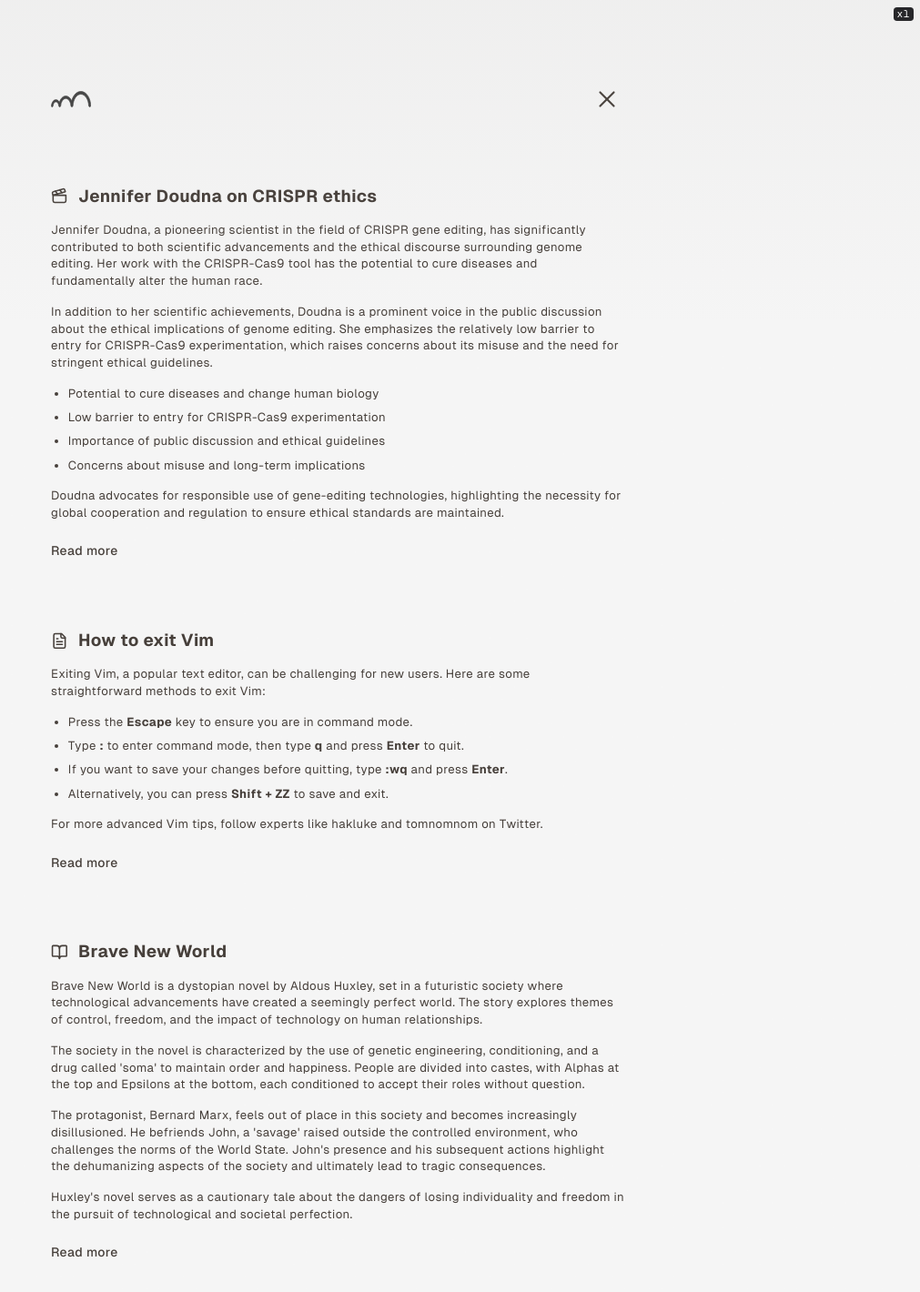
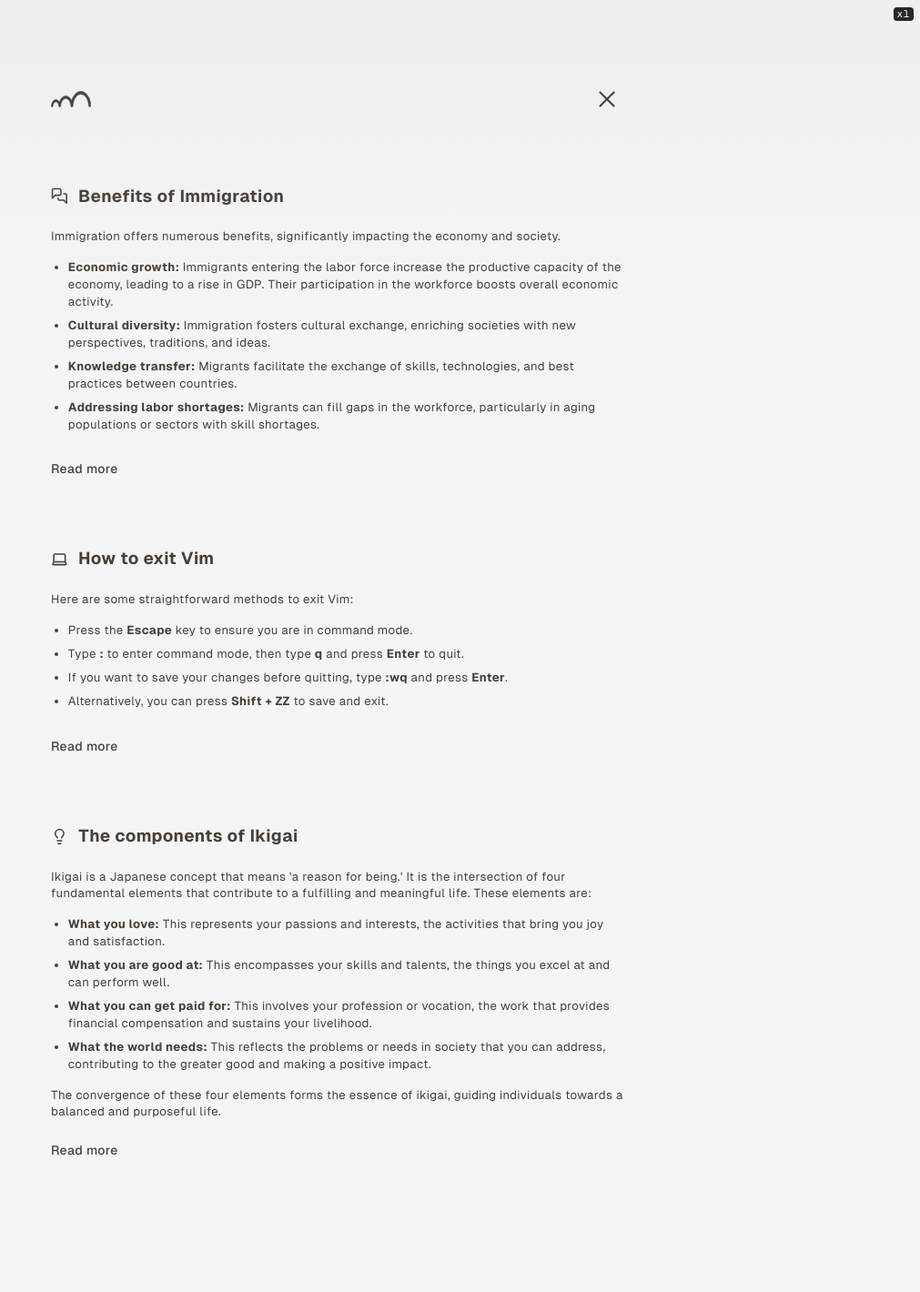
Before and after one commit to kvzivn/recap, a Next.js app: page /example in a window 1280 px wide. Shown: the top 1420 px of the page at 91% size, without its empty margins (269-1280 px from the left). After the commit the page ends 1394 px from the top, so only its background shows below. Built offline with nearby package versions, Linux system fonts and the light colour scheme.

Commit message:
update copy

```diff
--- a/app/(example)/example/page.tsx
+++ b/app/(example)/example/page.tsx
@@ -1,11 +1,17 @@
 import Logo from "@/components/Logo"
 import { Button } from "@/components/ui/button"
-import { BookOpen, Clapperboard, FileText, X } from "lucide-react"
+import {
+  Laptop,
+  Lightbulb,
+  MessageCircle,
+  MessagesSquare,
+  X,
+} from "lucide-react"
 import Link from "next/link"
 
 const ExampleEmail = () => {
   return (
-    <div className="flex flex-col items-center justify-center gap-20 pt-24 pb-32 max-w-2xl mx-auto text-sm">
+    <div className="flex flex-col gap-20 pt-24 pb-32 max-w-2xl mx-auto text-sm">
       <div className="flex items-center justify-between w-full">
         <Logo className="-ml-3" />
         <Button variant="ghost" size="icon" asChild>
@@ -15,42 +21,44 @@
         </Button>
       </div>
 
-      <div className="space-y-4">
+      <div className="space-y-6">
         <div className="flex items-center gap-3">
-          <Clapperboard className="w-5 h-5" />
+          <MessagesSquare className="w-5 h-5" />
           <h1 className="text-lg sm:text-xl font-bold pt-0.25">
-            Jennifer Doudna on CRISPR ethics
+            Benefits of Immigration
           </h1>
         </div>
         <div className="space-y-4">
           <p>
-            Jennifer Doudna, a pioneering scientist in the field of CRISPR gene
-            editing, has significantly contributed to both scientific
-            advancements and the ethical discourse surrounding genome editing.
-            Her work with the CRISPR-Cas9 tool has the potential to cure
-            diseases and fundamentally alter the human race.
-          </p>
-          <p>
-            In addition to her scientific achievements, Doudna is a prominent
-            voice in the public discussion about the ethical implications of
-            genome editing. She emphasizes the relatively low barrier to entry
-            for CRISPR-Cas9 experimentation, which raises concerns about its
-            misuse and the need for stringent ethical guidelines.
+            Immigration offers numerous benefits, significantly impacting the
+            economy and society.
           </p>
           <ul>
-            <li>Potential to cure diseases and change human biology</li>
-            <li>Low barrier to entry for CRISPR-Cas9 experimentation</li>
-            <li>Importance of public discussion and ethical guidelines</li>
-            <li>Concerns about misuse and long-term implications</li>
+            <li>
+              <strong>Economic growth:</strong> Immigrants entering the labor
+              force increase the productive capacity of the economy, leading to
+              a rise in GDP. Their participation in the workforce boosts overall
+              economic activity.
+            </li>
+            <li>
+              <strong>Cultural diversity:</strong> Immigration fosters cultural
+              exchange, enriching societies with new perspectives, traditions,
+              and ideas.
+            </li>
+            <li>
+              <strong>Knowledge transfer:</strong> Migrants facilitate the
+              exchange of skills, technologies, and best practices between
+              countries.
+            </li>
+            <li>
+              <strong>Addressing labor shortages:</strong> Migrants can fill
+              gaps in the workforce, particularly in aging populations or
+              sectors with skill shortages.
+            </li>
           </ul>
-          <p>
-            Doudna advocates for responsible use of gene-editing technologies,
-            highlighting the necessity for global cooperation and regulation to
-            ensure ethical standards are maintained.
-          </p>
         </div>
         <Link
-          href="https://www.google.com/search?q=Citizenfour"
+          href="https://www.google.com/search?q=benefits+of+immigration"
           target="_blank"
         >
           <Button variant="link" className="px-0 pt-8">
@@ -59,18 +67,15 @@
         </Link>
       </div>
 
-      <div className="space-y-4">
+      <div className="space-y-6">
         <div className="flex items-center gap-3">
-          <FileText className="w-5 h-5" />
+          <Laptop className="w-5 h-5" />
           <h1 className="text-lg sm:text-xl font-bold pt-0.25">
             How to exit Vim
           </h1>
         </div>
         <div className="space-y-4">
-          <p>
-            Exiting Vim, a popular text editor, can be challenging for new
-            users. Here are some straightforward methods to exit Vim:
-          </p>
+          <p>Here are some straightforward methods to exit Vim:</p>
           <ul>
             <li>
               Press the <strong>Escape</strong> key to ensure you are in command
@@ -89,13 +94,9 @@
               and exit.
             </li>
           </ul>
-          <p>
-            For more advanced Vim tips, follow experts like hakluke and
-            tomnomnom on Twitter.
-          </p>
         </div>
         <Link
-          href="https://www.google.com/search?q=Why+China+didn%27t+invent+ChatGPT"
+          href="https://www.google.com/search?q=how+to+exit+vim"
           target="_blank"
         >
           <Button variant="link" className="px-0 pt-8">
@@ -104,45 +105,45 @@
         </Link>
       </div>
 
-      <div className="space-y-4">
+      <div className="space-y-6">
         <div className="flex items-center gap-3">
-          <BookOpen className="w-5 h-5" />
+          <Lightbulb className="w-5 h-5" />
           <h1 className="text-lg sm:text-xl font-bold pt-0.25">
-            Brave New World
+            The components of Ikigai
           </h1>
         </div>
         <div className="space-y-4">
           <p>
-            Brave New World is a dystopian novel by Aldous Huxley, set in a
-            futuristic society where technological advancements have created a
-            seemingly perfect world. The story explores themes of control,
-            freedom, and the impact of technology on human relationships.
+            Ikigai is a Japanese concept that means 'a reason for being.' It is
+            the intersection of four fundamental elements that contribute to a
+            fulfilling and meaningful life. These elements are:
           </p>
+          <ul>
+            <li>
+              <strong>What you love:</strong> This represents your passions and
+              interests, the activities that bring you joy and satisfaction.
+            </li>
+            <li>
+              <strong>What you are good at:</strong> This encompasses your
+              skills and talents, the things you excel at and can perform well.
+            </li>
+            <li>
+              <strong>What you can get paid for:</strong> This involves your
+              profession or vocation, the work that provides financial
+              compensation and sustains your livelihood.
+            </li>
+            <li>
+              <strong>What the world needs:</strong> This reflects the problems
+              or needs in society that you can address, contributing to the
+              greater good and making a positive impact.
+            </li>
+          </ul>
           <p>
-            The society in the novel is characterized by the use of genetic
-            engineering, conditioning, and a drug called &apos;soma&apos; to
-            maintain order and happiness. People are divided into castes, with
-            Alphas at the top and Epsilons at the bottom, each conditioned to
-            accept their roles without question.
-          </p>
-          <p>
-            The protagonist, Bernard Marx, feels out of place in this society
-            and becomes increasingly disillusioned. He befriends John, a
-            &apos;savage&apos; raised outside the controlled environment, who
-            challenges the norms of the World State. John&apos;s presence and
-            his subsequent actions highlight the dehumanizing aspects of the
-            society and ultimately lead to tragic consequences.
-          </p>
-          <p>
-            Huxley&apos;s novel serves as a cautionary tale about the dangers of
-            losing individuality and freedom in the pursuit of technological and
-            societal perfection.
+            The convergence of these four elements forms the essence of ikigai,
+            guiding individuals towards a balanced and purposeful life.
           </p>
         </div>
-        <Link
-          href="https://www.google.com/search?q=Brave+New+World"
-          target="_blank"
-        >
+        <Link href="https://www.google.com/search?q=ikigai" target="_blank">
           <Button variant="link" className="px-0 pt-8">
             Read more
           </Button>
--- a/components/DeleteButton.tsx
+++ b/components/DeleteButton.tsx
@@ -26,14 +26,14 @@
       variant="outline"
       onClick={onDelete}
       disabled={isDeleting}
-      className="text-[0.95rem]"
+      size="sm"
     >
       {isDeleting ? (
         <Loader2 className="w-4 h-4 mr-2 animate-spin" />
       ) : (
         <Trash className="w-4 h-4 mr-2" />
       )}
-      {isDeleting ? "Deleting..." : "Delete"}
+      <span className="pt-0.5">{isDeleting ? "Deleting..." : "Delete"}</span>
     </Button>
   )
 }
--- a/lib/copy.ts
+++ b/lib/copy.ts
@@ -1,8 +1,8 @@
 export const howItWorksCopy =
-  "<p>Simply add anything and get reminded by email a few days later.</p><p>An algorithm based on the scientifically proven <a class='font-semibold' href='https://en.wikipedia.org/wiki/Spacing_effect' target='_blank'>spacing effect</a> selects the optimal reminders from your list to maximize long-term retention.</p><p>Click <a href='/example' class='font-semibold cursor-pointer'>here</a> to see an example email with 3 reminders.</p>"
+  "<p>Simply add anything and get strategically reminded by email.</p><p>An algorithm based on the scientifically proven <a class='font-semibold' href='https://en.wikipedia.org/wiki/Spacing_effect' target='_blank'>spacing effect</a> selects the optimal reminders from your list to maximize long-term retention.</p><p>Click <a href='/example' class='font-semibold cursor-pointer'>here</a> to see an example email with 3 reminders.</p>"
 
 export const pricingCopy =
   "<p>Start with 3 free reminders.</p><p>Add another 10 for just $2.99 USD.</p>"
 
 export const landingCopy =
-  "<p>Recap helps you remember more and retain what matters.</p><p>Turn books, ideas, articles or podcasts into lasting wisdom through the power of spaced repetition. Summaries are sent straight to your inbox.</p><p>Focused on simplicity and ease-of-use.</p>"
+  "<p>Recap helps you remember more and retain what matters.</p><p>Turn insights, facts, or arguments into lasting wisdom through the power of spaced repetition. Reminders are sent straight to your inbox.</p><p>Focused on simplicity and ease-of-use.</p>"
```
